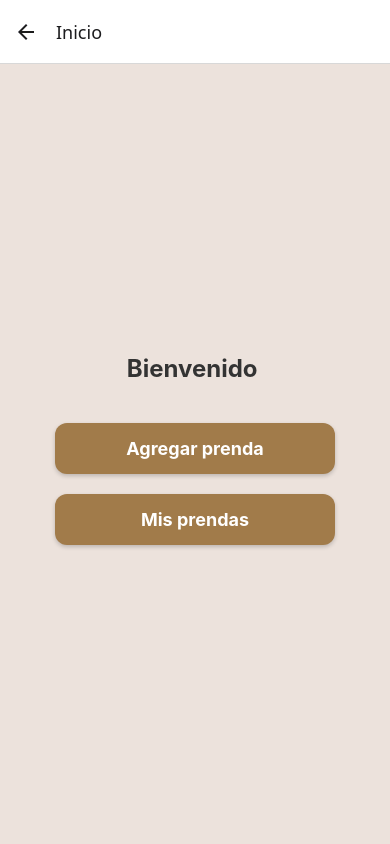
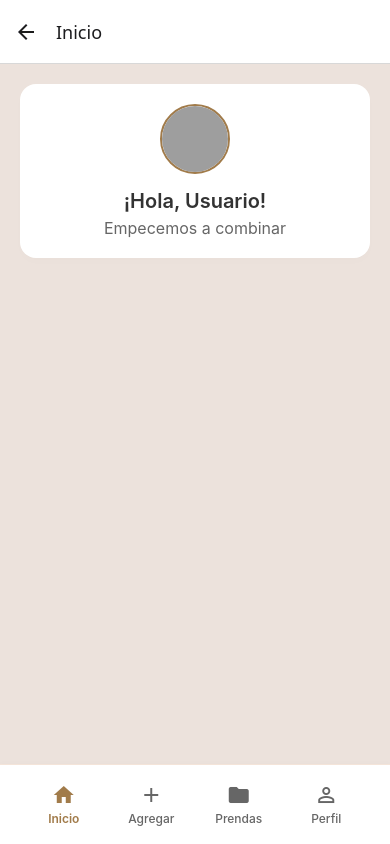
Before and after one commit to JULILYHERRERA/ClosetInteligente, a React Native app: screen /Inicio in a window 390 px wide. Built offline with nearby package versions, Linux system fonts and the light colour scheme; grey boxes are pictures that could not be loaded.

Commit message:
Modificaciones Inicio de forma visual

```diff
--- a/package.json
+++ b/package.json
@@ -12,6 +12,7 @@
   "dependencies": {
     "@react-native-datetimepicker/datetimepicker": "github:react-native-datetimepicker/datetimepicker",
     "@react-native-picker/picker": "2.11.1",
+    "@react-navigation/bottom-tabs": "^7.4.7",
     "@react-navigation/native": "^7.1.17",
     "@react-navigation/native-stack": "^7.3.26",
     "bcrypt": "^6.0.0",
@@ -22,7 +23,8 @@
     "react": "19.1.0",
     "react-native": "0.81.4",
     "react-native-safe-area-context": "~5.6.0",
-    "react-native-screens": "~4.16.0"
+    "react-native-screens": "~4.16.0",
+    "react-native-vector-icons": "^10.3.0"
   },
   "devDependencies": {
     "@babel/core": "^7.20.0",
--- a/screens/AgregarPrendaScreen.js
+++ b/screens/AgregarPrendaScreen.js
@@ -46,7 +46,7 @@ export default function AgregarPrendaScreen({ route, navigation }) {
     formData.append("imagen", { uri: image, name: "prenda.jpg", type: "image/jpeg" });
 
     try {
-      const response = await fetch("http://192.168.78.207:3000/prendas", {
+      const response = await fetch("http://192.168.20.21:3000/prendas", {
         method: "POST",
         body: formData
       });
--- a/screens/InicioScreen.js
+++ b/screens/InicioScreen.js
@@ -1,73 +1,233 @@
 // screens/InicioScreen.js
 import React from "react";
-import { View, Text, StyleSheet, TouchableOpacity } from "react-native";
+import {
+  View,
+  Text,
+  StyleSheet,
+  TouchableOpacity,
+  SafeAreaView,
+  StatusBar,
+  ScrollView,
+  Image,
+} from "react-native";
+import { MaterialIcons } from "@expo/vector-icons";
 
 export default function InicioScreen({ route, navigation }) {
   const { nombre, usuarioId } = route.params || {};
 
+  // Función para manejar navegación desde el bottom menu
+  const navigateTo = (screenName) => {
+    if (screenName === "AgregarPrenda") {
+      navigation.navigate("AgregarPrenda", { usuarioId });
+    } else if (screenName === "MisPrendas") {
+      navigation.navigate("MisPrendas", { usuarioId });
+    } else if (screenName === "Perfil") {
+      navigation.navigate("Perfil", { usuarioId });
+    } else if (screenName === "Configuracion") {
+      navigation.navigate("Configuracion", { usuarioId });
+    }
+  };
+
+  // Placeholder URL para avatar: Muestra iniciales del nombre (rápido y predefinido)
+  const avatarUrl = nombre
+    ? `https://ui-avatars.com/api/?name=${encodeURIComponent(nombre)}&background=${colors.primary.replace('#', '')}&color=fff&size=80&rounded=true&bold=true&font-size=0.4`
+    : 'https://ui-avatars.com/api/?name=Usuario&background=a17b4a&color=fff&size=80&rounded=true&bold=true&font-size=0.4';
+
   return (
+    <SafeAreaView style={styles.safeArea}>
+      <StatusBar barStyle="dark-content" backgroundColor={colors.background} />
       <View style={styles.container}>
-      <Text style={styles.title}>Bienvenido {nombre}</Text>
+        {/* Contenido principal (ScrollView para si agregas más elementos) */}
+        <ScrollView style={styles.scrollContent} contentContainerStyle={styles.contentContainer}>
 
+          {/* Sección de bienvenida*/}
+          <View style={styles.welcomeSection}>
+            <Image
+              source={{ uri: avatarUrl }} // Avatar con iniciales del nombre
+              style={styles.avatar}
+              defaultSource={{ uri: 'https://ui-avatars.com/api/?name=U&background=a17b4a&color=fff&size=80&rounded=true' }} // Fallback simple si no carga
+            />
+            <Text style={styles.welcomeText}>¡Hola, {nombre || "Usuario"}!</Text>
+            <Text style={styles.subtitle}>Empecemos a combinar</Text>
+          </View>
+        </ScrollView>
+
+        {/* Menú inferior fijo */}
+        <View style={styles.bottomMenu}>
           <TouchableOpacity
-        style={styles.button}
-        onPress={() => navigation.navigate("AgregarPrenda", { usuarioId })}
+            style={[styles.menuItem, styles.activeItem]}
+            onPress={() => navigation.navigate("InicioScreen", { usuarioId })}
+            activeOpacity={0.7}
           >
-        <Text style={styles.buttonText}>Agregar prenda</Text>
+            <MaterialIcons name="home" size={24} color={colors.primary} />
+            <Text style={[styles.menuItemText, styles.activeText]}>Inicio</Text>
           </TouchableOpacity>
 
           <TouchableOpacity
-        style={styles.button}
-        onPress={() => navigation.navigate("MisPrendas", { usuarioId })}
+            style={styles.menuItem}
+            onPress={() => navigateTo("AgregarPrenda")}
+            activeOpacity={0.7}
           >
-        <Text style={styles.buttonText}>Mis prendas</Text>
+            <MaterialIcons name="add" size={24} color={colors.textSecondary} />
+            <Text style={styles.menuItemText}>Agregar</Text>
+          </TouchableOpacity>
+
+          <TouchableOpacity
+            style={styles.menuItem}
+            onPress={() => navigateTo("MisPrendas")}
+            activeOpacity={0.7}
+          >
+            <MaterialIcons name="folder" size={24} color={colors.textSecondary} />
+            <Text style={styles.menuItemText}>Prendas</Text>
+          </TouchableOpacity>
+
+          <TouchableOpacity
+            style={styles.menuItem}
+            onPress={() => navigateTo("Perfil")}
+            activeOpacity={0.7}
+          >
+            <MaterialIcons name="person-outline" size={24} color={colors.textSecondary} />
+            <Text style={styles.menuItemText}>Perfil</Text>
           </TouchableOpacity>
         </View>
+      </View>
+    </SafeAreaView>
   );
 }
 
-
 const colors = {
-  primary: "#a17b4aff",
-  background: "#ece2dcff",
-  inputBackground: "#fff",
-  inputBorder: "#ccc",
-  textPrimary: "#333",
-  placeholder: "#666",
-  buttonText: "#fff",
+  primary: "#a17b4a",
+  primaryDark: "#8a5f3a",
+  background: "#ece2dc",
+  cardBackground: "#ffffff",
+  textPrimary: "#333333",
+  textSecondary: "#666666",
+  buttonText: "#ffffff",
+  accent: "#f4e4d9",
+  shadow: "#00000020",
 };
 
 const styles = StyleSheet.create({
+  safeArea: {
+    flex: 1,
+    backgroundColor: colors.background,
+  },
   container: {
     flex: 1,
-    justifyContent: "center",
+  },
+  scrollContent: {
+    flex: 1,
+  },
+  contentContainer: {
+    padding: 20,
+    paddingBottom: 100, // Espacio para el bottom menu
     alignItems: "center",
-    backgroundColor: colors.background,
-    padding: 20,
   },
-  title: {
+  header: {
+    alignItems: "center",
+    marginBottom: 30,
+    paddingTop: 10,
+  },
+  headerTitle: {
     fontSize: 24,
     fontWeight: "bold",
     color: colors.textPrimary,
-    marginBottom: 30,
   },
-  button: {
+  welcomeSection: {
+    alignItems: "center",
+    marginBottom: 40,
+    padding: 20,
+    backgroundColor: colors.cardBackground,
+    borderRadius: 16,
+    shadowColor: colors.shadow,
+    shadowOffset: { width: 0, height: 4 },
+    shadowOpacity: 0.1,
+    shadowRadius: 8,
+    elevation: 4,
+    width: "100%",
+  },
+  avatar: {
+    width: 70,
+    height: 70,
+    borderRadius: 35,
+    marginBottom: 15,
+    borderWidth: 2,
+    borderColor: colors.primary,
+  },
+  welcomeText: {
+    fontSize: 20,
+    fontWeight: "600",
+    color: colors.textPrimary,
+    textAlign: "center",
+    marginBottom: 5,
+  },
+  subtitle: {
+    fontSize: 16,
+    color: colors.textSecondary,
+    textAlign: "center",
+  },
+  actionsSection: {
+    width: "100%",
+    alignItems: "center",
+  },
+  actionButton: {
+    flexDirection: "row",
+    alignItems: "center",
     backgroundColor: colors.primary,
-    paddingVertical: 15,
-    paddingHorizontal: 20,
+    paddingVertical: 16,
+    paddingHorizontal: 24,
     borderRadius: 12,
-    marginVertical: 10,
-    width: "80%",
-    alignItems: "center",
-    shadowColor: "#000",
-    shadowOffset: { width: 0, height: 2 },
+    marginBottom: 15,
+    width: "85%",
+    shadowColor: colors.shadow,
+    shadowOffset: { width: 0, height: 3 },
     shadowOpacity: 0.2,
-    shadowRadius: 4,
+    shadowRadius: 5,
     elevation: 5,
   },
-  buttonText: {
+  buttonIcon: {
+    marginRight: 12,
+  },
+  actionButtonText: {
     color: colors.buttonText,
     fontSize: 18,
-    fontWeight: "bold",
+    fontWeight: "600",
+    flex: 1,
+  },
+  // Estilos para el bottom menu
+  bottomMenu: {
+    position: "absolute",
+    bottom: 0,
+    left: 0,
+    right: 0,
+    flexDirection: "row",
+    backgroundColor: colors.cardBackground,
+    paddingVertical: 10,
+    paddingHorizontal: 20,
+    borderTopWidth: 1,
+    borderTopColor: colors.accent,
+    shadowColor: colors.shadow,
+    shadowOffset: { width: 0, height: -2 },
+    shadowOpacity: 0.1,
+    shadowRadius: 4,
+    elevation: 3,
+  },
+  menuItem: {
+    flex: 1,
+    alignItems: "center",
+    paddingVertical: 8,
+  },
+  activeItem: {
+
+  },
+  menuItemText: {
+    fontSize: 12,
+    color: colors.textSecondary,
+    marginTop: 4,
+    fontWeight: "500",
+  },
+  activeText: {
+    color: colors.primary,
+    fontWeight: "600",
   },
 });
--- a/screens/LoginScreen.js
+++ b/screens/LoginScreen.js
@@ -12,7 +12,7 @@ export default function LoginScreen({ navigation }) {
     }
 
     try {
-      const response = await fetch("http://192.168.78.207:3000/login", {
+      const response = await fetch("http://192.168.20.21:3000/login", {
         method: "POST",
         headers: { "Content-Type": "application/json" },
         body: JSON.stringify({ email, contrasena: password }),
--- a/screens/MisPrendasScreen.js
+++ b/screens/MisPrendasScreen.js
@@ -7,8 +7,8 @@ const SafeAreaViewCompat = require("react-native").SafeAreaView || View;
 // AJUSTE DE URL DE ANDROID O IOS
 const API_BASE =
   Platform.OS === "android"
-    ? "http://10.0.2.2:3000"
-    : "http://192.168.78.207:3000";
+    ? "http://192.168.20.21:3000"
+    : "http://192.168.20.21:3000";
 
 // CATEGORÍAS
 const categorias = {
--- a/screens/PreferenciasScreen.js
+++ b/screens/PreferenciasScreen.js
@@ -74,7 +74,7 @@ export default function HomeScreen({ route, navigation }) {
         prendas: preferencias.prendas.map((p) => opciones.prendas[p]),
       };
 
-      const response = await fetch("http://192.168.78.207:3000/preferencias", {
+      const response = await fetch("http:192.168.20.21:3000/preferencias", {
         method: "POST",
         headers: { "Content-Type": "application/json" },
         body: JSON.stringify(payload),
--- a/screens/RegisterScreen.js
+++ b/screens/RegisterScreen.js
@@ -20,7 +20,7 @@ export default function RegisterScreen() {
     }
 
     try {
-      const response = await fetch("http://192.168.78.207:3000/register", {
+      const response = await fetch("http://192.168.20.21:3000/register", {
         method: "POST",
         headers: { "Content-Type": "application/json" },
         body: JSON.stringify({
```
Also changed, not shown: 1 other file (tests, documents, lock files or other folders). Lines whose indentation alone changed are shown as unchanged.
